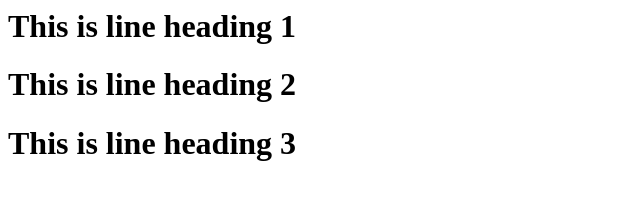
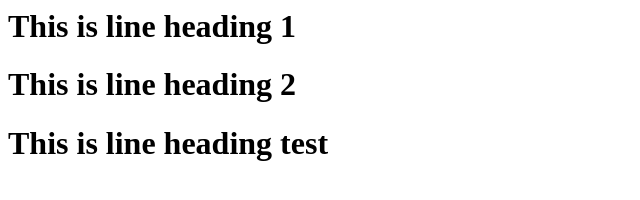
Before and after one commit to tulamsg/CommitTest, a plain HTML site: page index.html in a window 1280 px wide. Shown: the full height of the page, 0-640 px from the left. Drawn offline with Linux system fonts and the light colour scheme.

Commit message:
added test heading

```diff
--- a/index.html
+++ b/index.html
@@ -7,6 +7,7 @@
 
     <h1>This is line heading 2</h1>
 
-    <h1>This is line heading 3</h1>
+    <h1>This is line heading test</h1>
+
   </body>
 </html>
```
